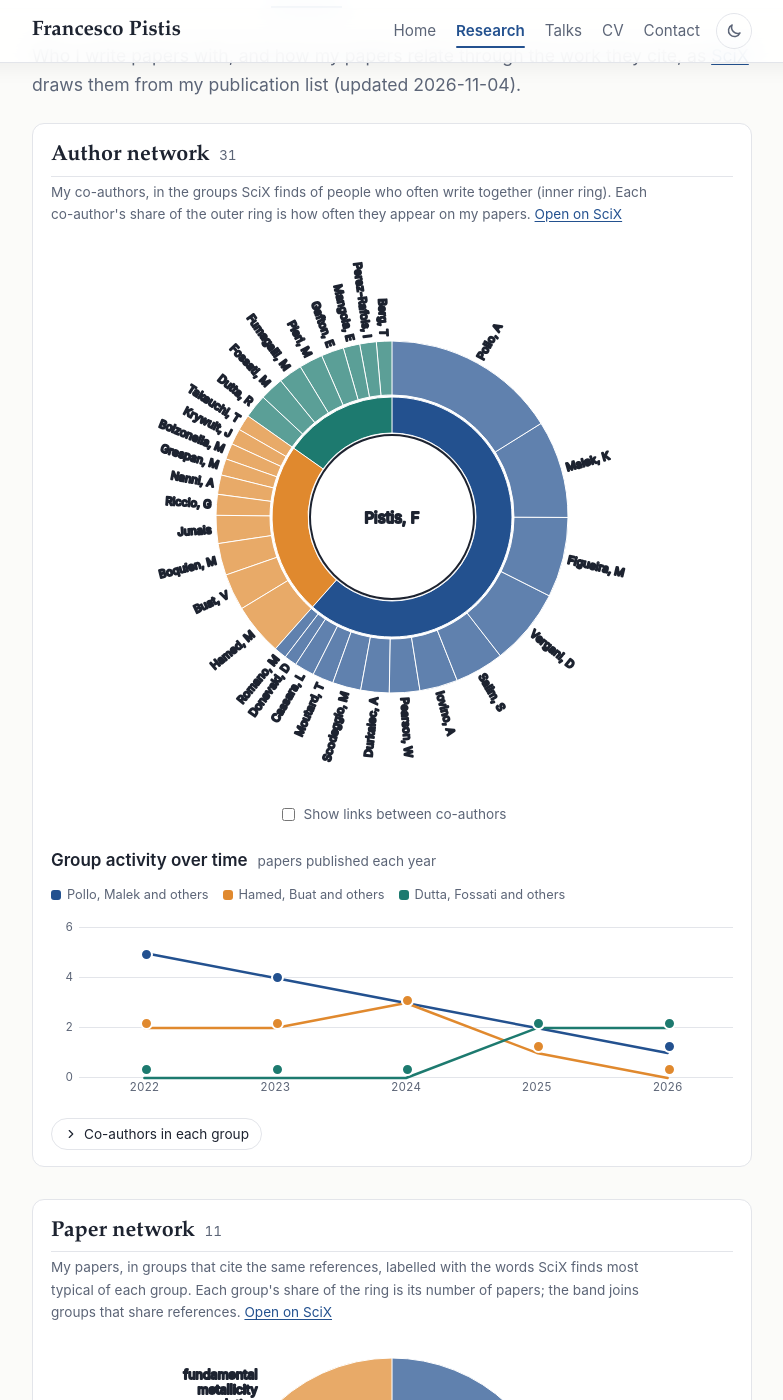
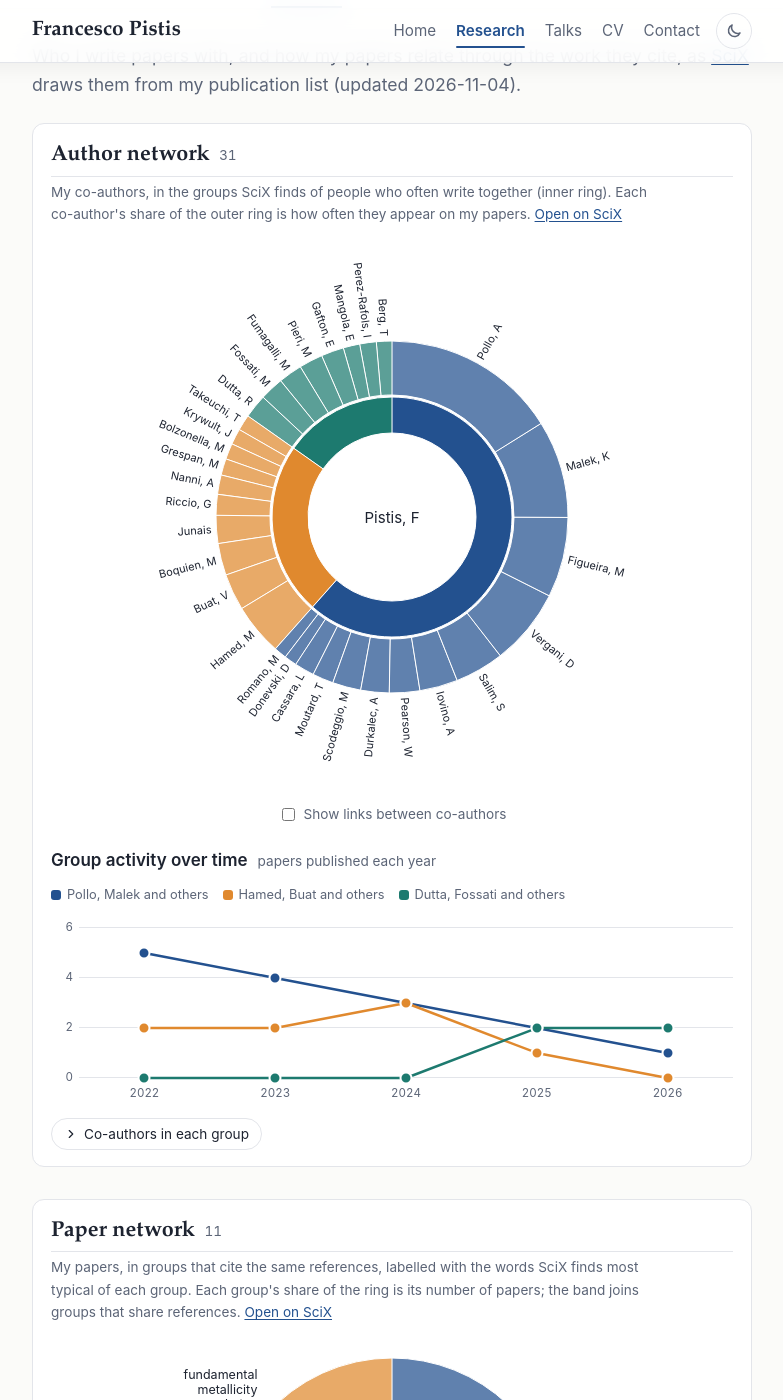
Before and after one commit to Franstis/Franstis.github.io, a Jekyll site: the page built from research-networks.html, in a window 1280 px wide and 1400 px high, scrolled down 234 px. Shown: the whole window, without its empty margins (248-1031 px from the left). Built offline with Jekyll 4.4.1, drawn with Linux system fonts in a browser that asks for light colours.

Commit message:
Sharpen the plot text and put the dots on the curves
The site-wide icon outline (svg stroke-width 2) also outlined the text in
the network plots. The chart columns kept the 0.35em list margin, so dots
and bars were placed in a box 12px shorter than the curves and gridlines.

Co-Authored-By: Claude Opus 5.5 <noreply@anthropic.com>

```diff
--- a/assets/css/style.css
+++ b/assets/css/style.css
@@ -563,7 +563,8 @@ li { margin: 0.35em 0; }
   display: flex; gap: 2px;
   margin: 0; padding: 0; list-style: none;
 }
-.chart-col { position: relative; flex: 1; display: flex; justify-content: center; border-radius: 6px; outline-offset: 0; }
+/* margin 0: no list spacing, so the columns span the whole plot height */
+.chart-col { position: relative; flex: 1; margin: 0; display: flex; justify-content: center; border-radius: 6px; outline-offset: 0; }
 .chart-col:hover, .chart-col:focus-visible { background: var(--accent-soft); }
 .chart-bar {
   display: flex; flex-direction: column; justify-content: flex-end; gap: 2px;
@@ -600,13 +601,15 @@ li { margin: 0.35em 0; }
 /* No gaps between columns, so the dots sit where the curves are drawn */
 .chart-points { gap: 0; }
 .chart-points .chart-col { display: block; }
+/* Centred on its point: left/bottom place the centre, the transform shifts by half the dot */
 .dot {
-  position: absolute; left: 50%; width: 9px; height: 9px; margin: 0 0 -4.5px -4.5px;
+  position: absolute; left: 50%; width: 9px; height: 9px;
   border-radius: 50%; border: 2px solid var(--surface); box-sizing: content-box;
+  transform: translate(-50%, 50%); transition: transform 0.15s;
 }
 .dot-ref-ref { background: var(--series-1); }
 .dot-other { background: var(--series-2); }
-.chart-points .chart-col:hover .dot, .chart-points .chart-col:focus-visible .dot { transform: scale(1.3); }
+.chart-points .chart-col:hover .dot, .chart-points .chart-col:focus-visible .dot { transform: translate(-50%, 50%) scale(1.3); }
 .chart-points .chart-year { left: 50%; transform: translateX(-50%); }
 .chart.reveal .chart-lines { opacity: 0; transition: opacity 0.6s 0.2s; }
 .chart.reveal.in .chart-lines { opacity: 1; }
@@ -626,7 +629,8 @@ li { margin: 0.35em 0; }
 .network-head .chart-note { margin: 0; max-width: 70ch; }
 .network-body { display: flex; flex-direction: column; gap: 18px; margin-top: 12px; }
 .network-plot { margin: 0 auto; width: 100%; max-width: 560px; }
-.network-plot svg { display: block; width: 100%; height: auto; overflow: visible; }
+/* Not the icon outline that all other svg get: it blurs the text */
+.network-plot svg { display: block; width: 100%; height: auto; overflow: visible; stroke: none; stroke-width: 1; }
 .network-plot figcaption { margin-top: 6px; text-align: center; font-size: 0.85rem; color: var(--muted); }
 .switch { display: inline-flex; align-items: center; gap: 6px; cursor: pointer; }
 .switch input { accent-color: var(--accent); }
```
